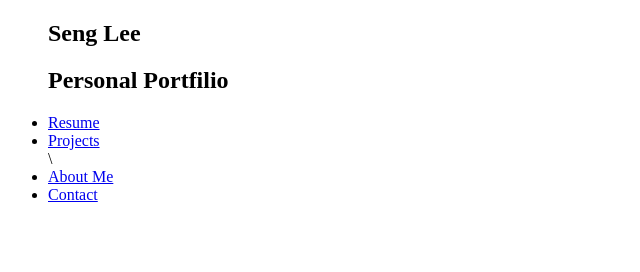
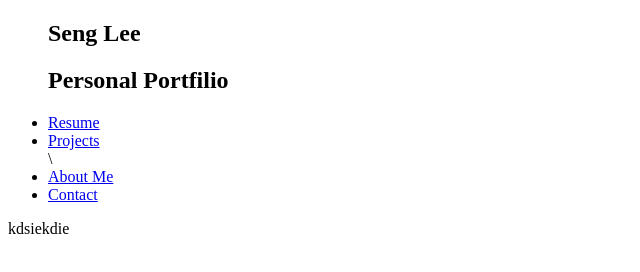
Before and after one commit to leeseng1/final-project, a plain HTML site: page PersonalPortfolio/index.html in a window 1280 px wide. Shown: the full height of the page, 0-640 px from the left. Drawn offline with Linux system fonts and the light colour scheme.

Commit message:
modifyTest

```diff
--- a/PersonalPortfolio/index.html
+++ b/PersonalPortfolio/index.html
@@ -20,7 +20,7 @@
     </header>
     <main>
         <section>
-
+            kdsiekdie
         </section>
     </main>
 </body>
```
